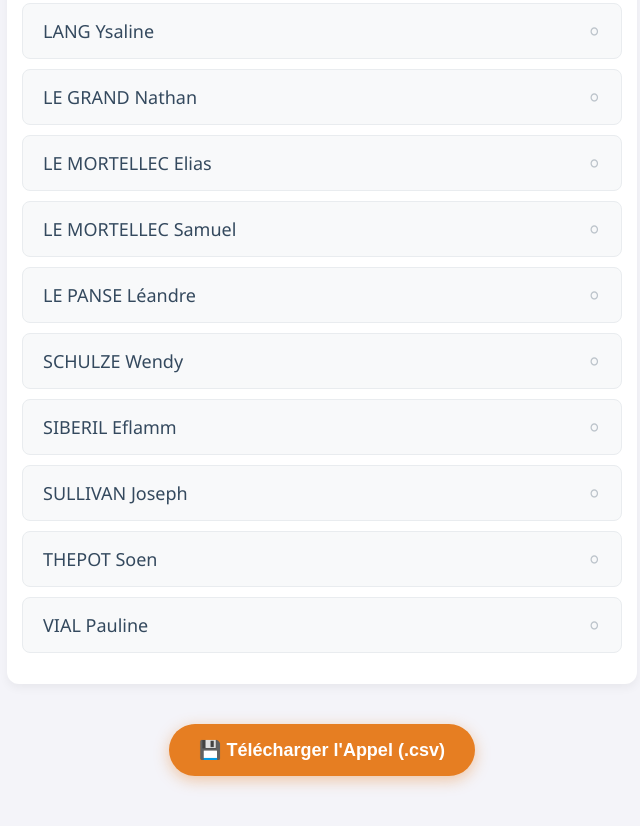
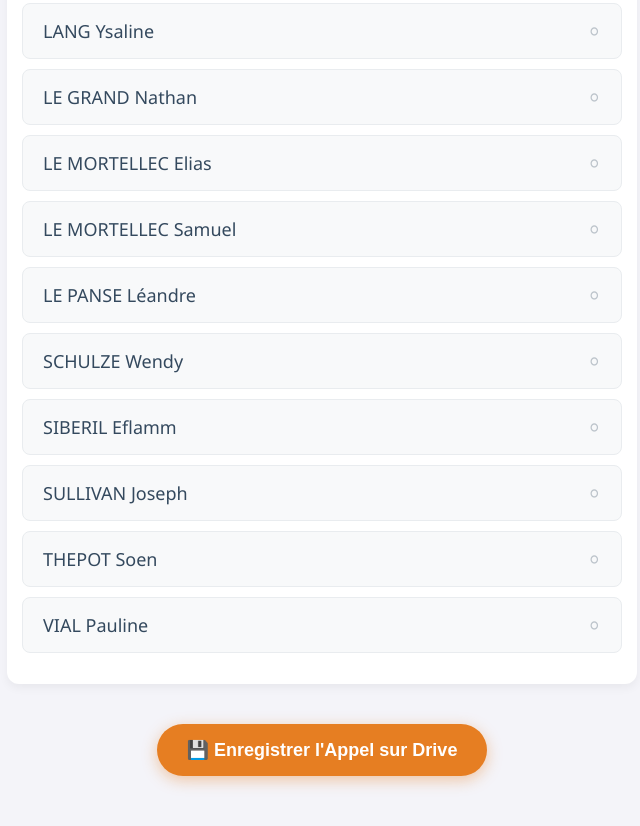
Before and after one commit to btsxrn62rz-hub/appel-enfants, a plain HTML site: page index.html in a window 1280 px wide. Shown: the part 1801-2627 px from the top of the page, without its empty margins (318-958 px from the left). Drawn offline with Linux system fonts and the light colour scheme.

Commit message:
Update index.html

```diff
--- a/index.html
+++ b/index.html
@@ -31,7 +31,7 @@
     </div>
 
     <div class="actions">
-        <button onclick="exporterAppel()" class="btn-save">💾 Télécharger l'Appel (.csv)</button>
+        <button onclick="exporterAppel()" class="btn-save">💾 Enregistrer l'Appel sur Drive</button>
     </div>
 
     <script src="script.js"></script>
```
